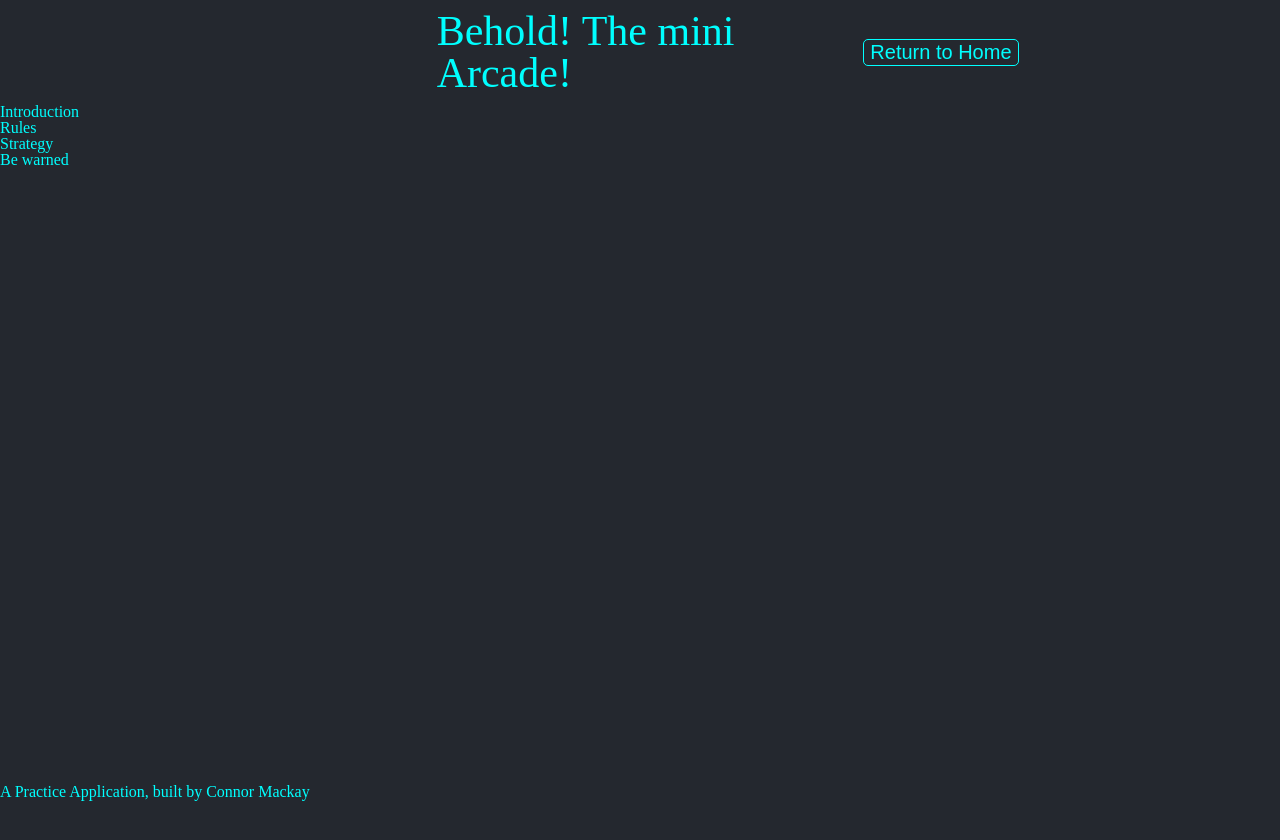
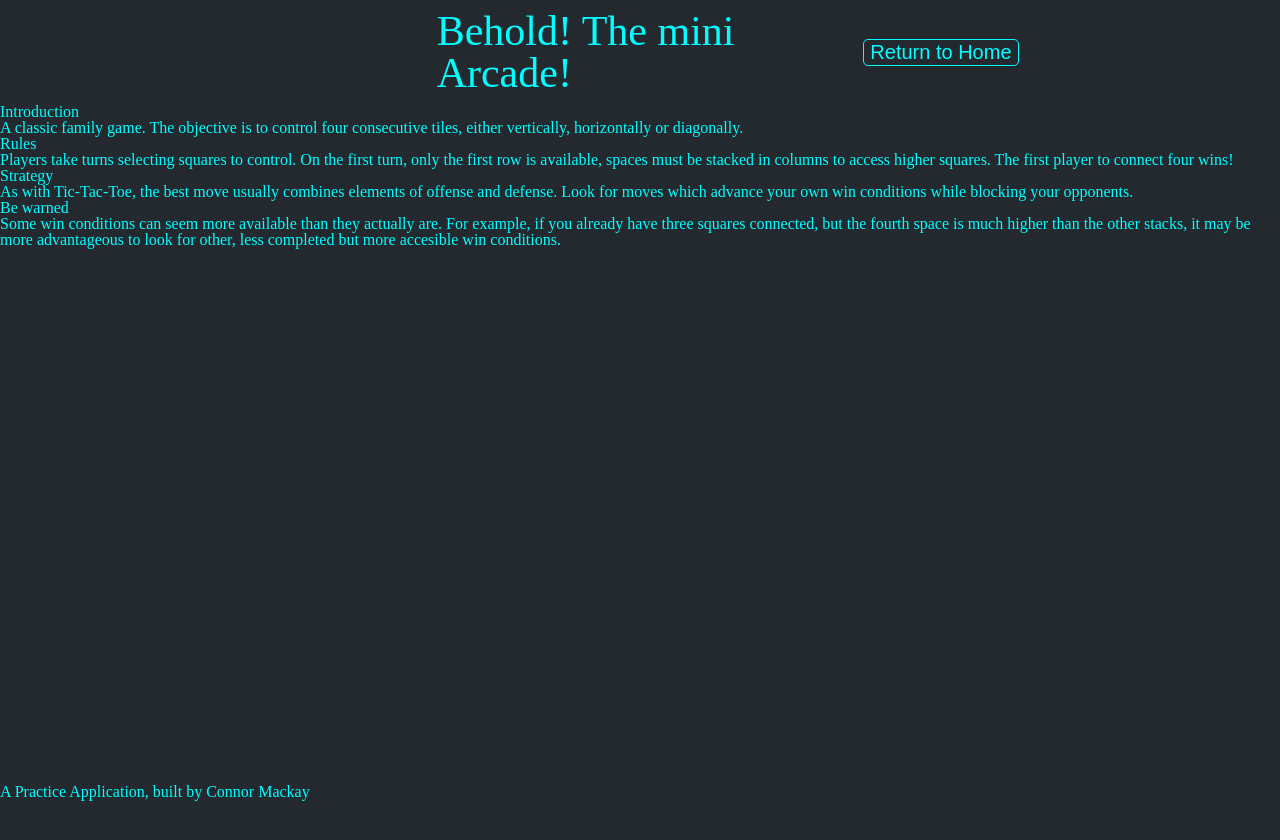
Before and after one commit to CD-Mackay/mini-arcade, a React app: page /connectfour/tutorial in a window 1280 px wide. Shown: the top 840 px of the page. Built offline with nearby package versions, Linux system fonts and the light colour scheme.

Commit message:
finish tutorial texts

```diff
--- a/client/src/utilities/TutorialText.js
+++ b/client/src/utilities/TutorialText.js
@@ -14,6 +14,24 @@ const text = [
     rules: "One player picks a word, the other player or players must then attempt to guess the word letter by letter. Correct guesses are revealed as part of the word, too many incorrect guesses will result in loss for the guessing players.",
     strategy: "Consider the most common letters in the alphabet, or the way letters typically combine when looking at a word. What are the odds the word has a Q and a W?",
     pitfalls: "It can be difficult to shake an initial guess from ones mind. Don't be afraid to step back, and consider if your biases are pushing you towards a certain word."
+  },
+  {
+    game: "rockpaperscissors",
+    title: "Rock Paper Scissors",
+    introduction: "A game of luck and strategy (allegedly)",
+    rules: "Select your move, rock, paper or scissors. Your opponent will do the same and both selections will be revealed simultaneously. Rock beats scissors, scissors beats paper, paper beats rock.",
+    strategy: "Oh who knows. Some people say that non-professional players are most likely to choose scissors, making rock the best opener. Look for patterns in your opponents picks I guess.",
+    pitfalls: "I don't know man, it's rock paper scissors. I'm genuinely surprised you're reading this."
+
+  },
+  {
+    game: "connectfour",
+    title: "Connect Four",
+    introduction: "A classic family game. The objective is to control four consecutive tiles, either vertically, horizontally or diagonally.",
+    rules: "Players take turns selecting squares to control. On the first turn, only the first row is available, spaces must be stacked in columns to access higher squares. The first player to connect four wins!",
+    strategy: "As with Tic-Tac-Toe, the best move usually combines elements of offense and defense. Look for moves which advance your own win conditions while blocking your opponents.",
+    pitfalls: "Some win conditions can seem more available than they actually are. For example, if you already have three squares connected, but the fourth space is much higher than the other stacks, it may be more advantageous to look for other, less completed but more accesible win conditions."
+
   }
 ];
 
```
